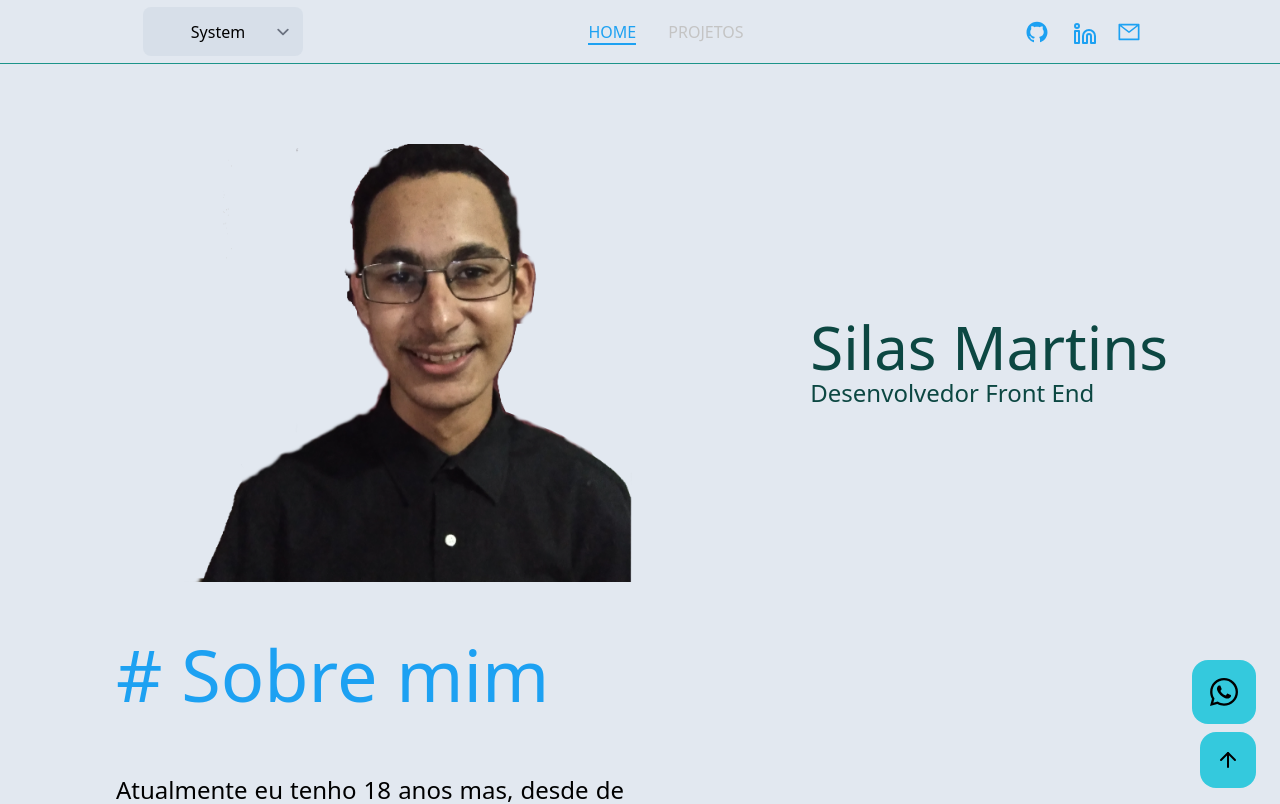
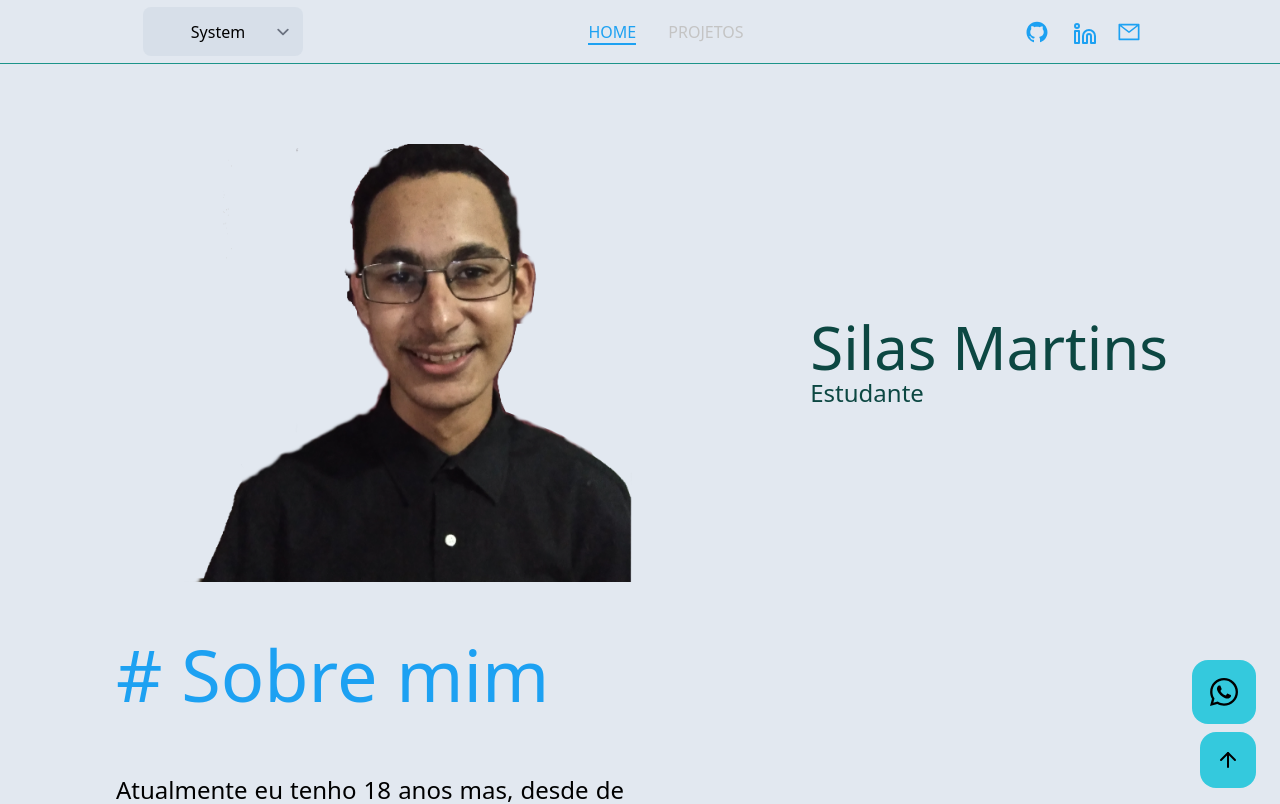
Before and after one commit to silasfmartins/portfolio-example, a Next.js app: page / in a window 1280 px wide. Shown: the top 804 px of the page. Built offline with nearby package versions, Linux system fonts and the light colour scheme.

Commit message:
Update in ocupation

```diff
--- a/src/app/Providers.tsx
+++ b/src/app/Providers.tsx
@@ -13,14 +13,14 @@ import { Footer } from '../components/Footer'
 export function Providers({ children }: { children: ReactNode }) {
   return (
     <ThemeProvider attribute="class">
-      <main className="bg-slate-200 font-sans dark:bg-[#11101b]">
+      <div className="bg-slate-200 font-sans dark:bg-[#11101b]">
         <Header />
         {children}
         <Whatsapp />
         <ButtonTop />
         <Toaster position="bottom-right" />
         <Footer />
-      </main>
+      </div>
     </ThemeProvider>
   )
 }
--- a/src/app/page.tsx
+++ b/src/app/page.tsx
@@ -68,7 +68,7 @@ export default function Home() {
                 Silas Martins
               </h1>
               <div className="text-2xl font-light text-secondaryLight transition-colors duration-500 dark:text-secondary md:text-[1rem]">
-                <span>Desenvolvedor Front End</span>
+                <span>Estudante</span>
               </div>
             </div>
           </section>
```
